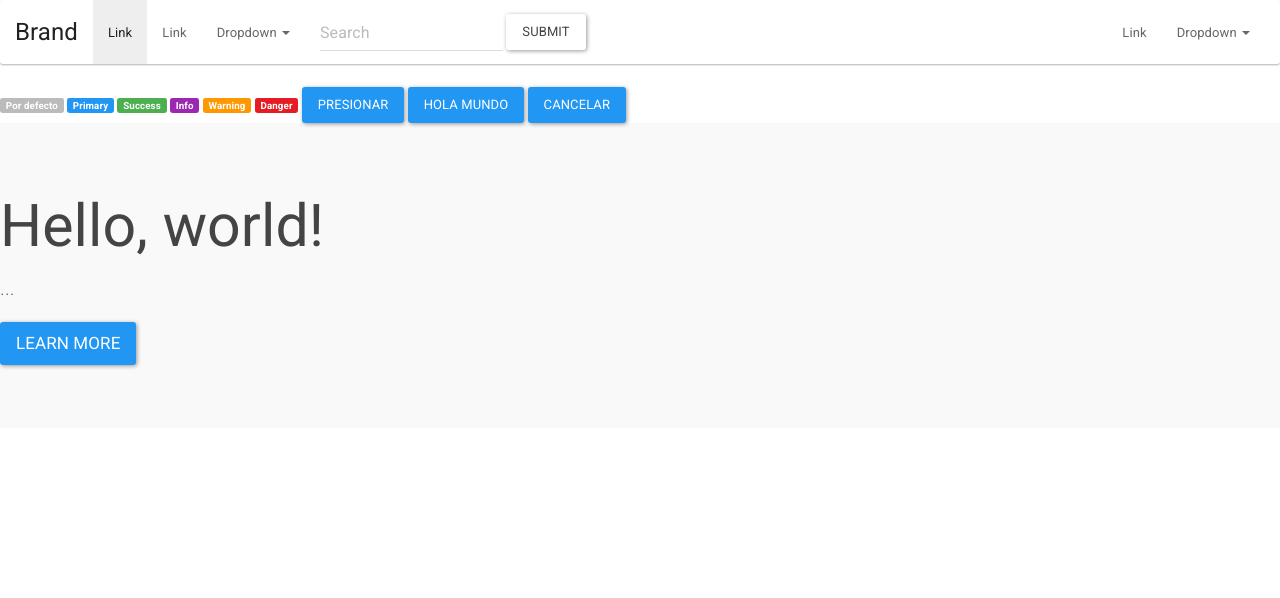
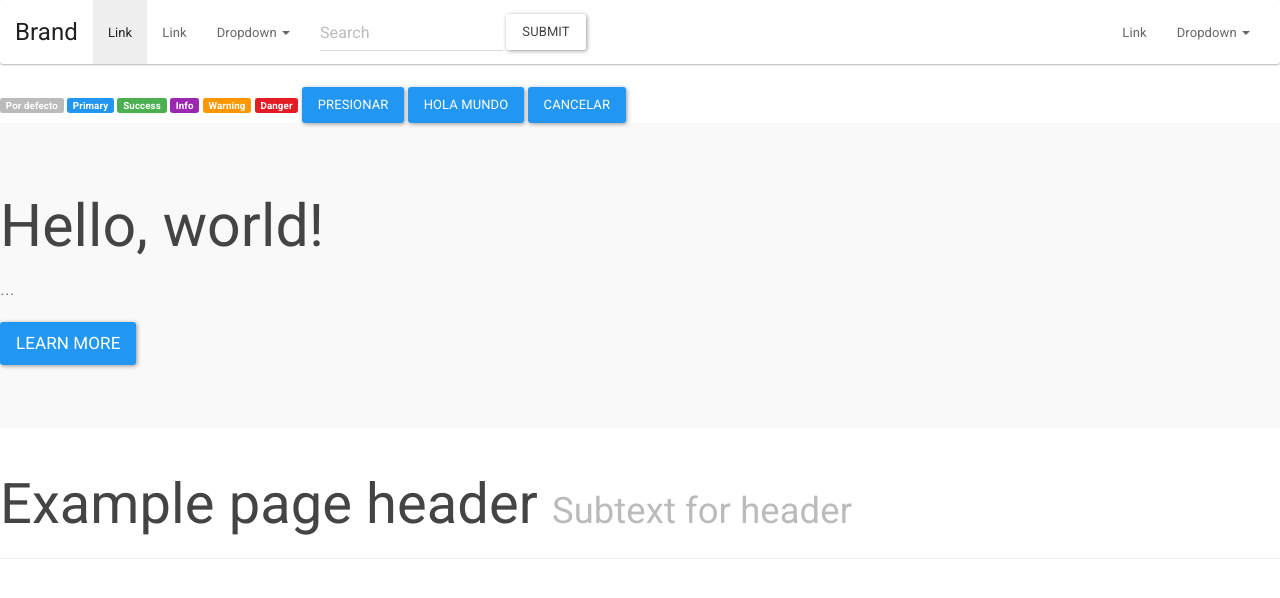
Before and after one commit to KathyLiz/ProyectoBootStrap, a plain HTML site: page index.html in a window 1280 px wide. Drawn offline with Linux system fonts and the light colour scheme.

Commit message:
Insertando cabecera

```diff
--- a/index.html
+++ b/index.html
@@ -81,8 +81,13 @@
   <p><a class="btn btn-primary btn-lg" href="#" role="button">Learn more</a></p>
 </div>
 
+
+
 <script src="js/jquery-3.0.0.js"></script>
 <script src="js/bootstrap.js"></script>
 
+<div class="page-header">
+  <h1>Example page header <small>Subtext for header</small></h1>
+</div>
 </body>
 </html>
```
